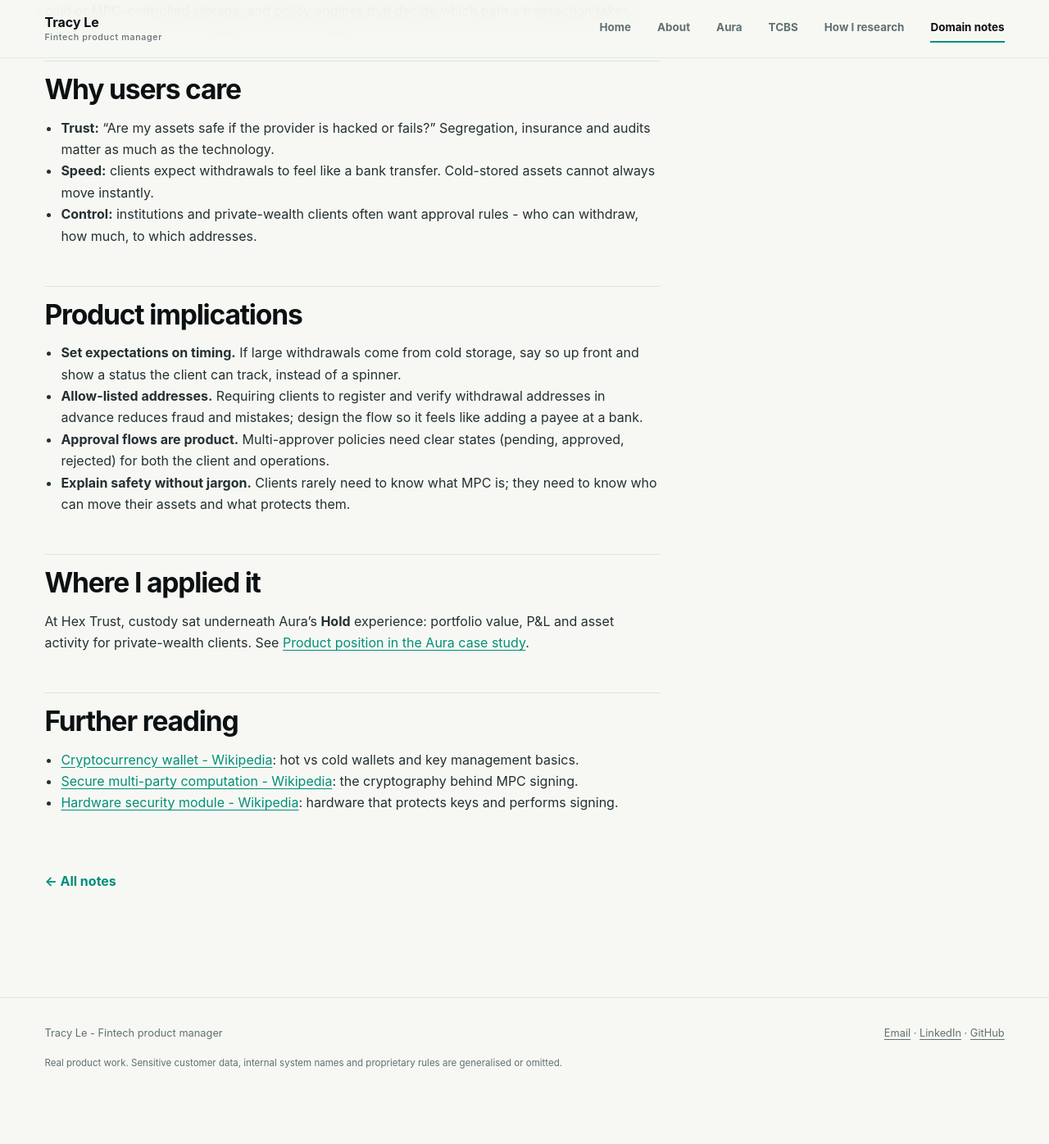
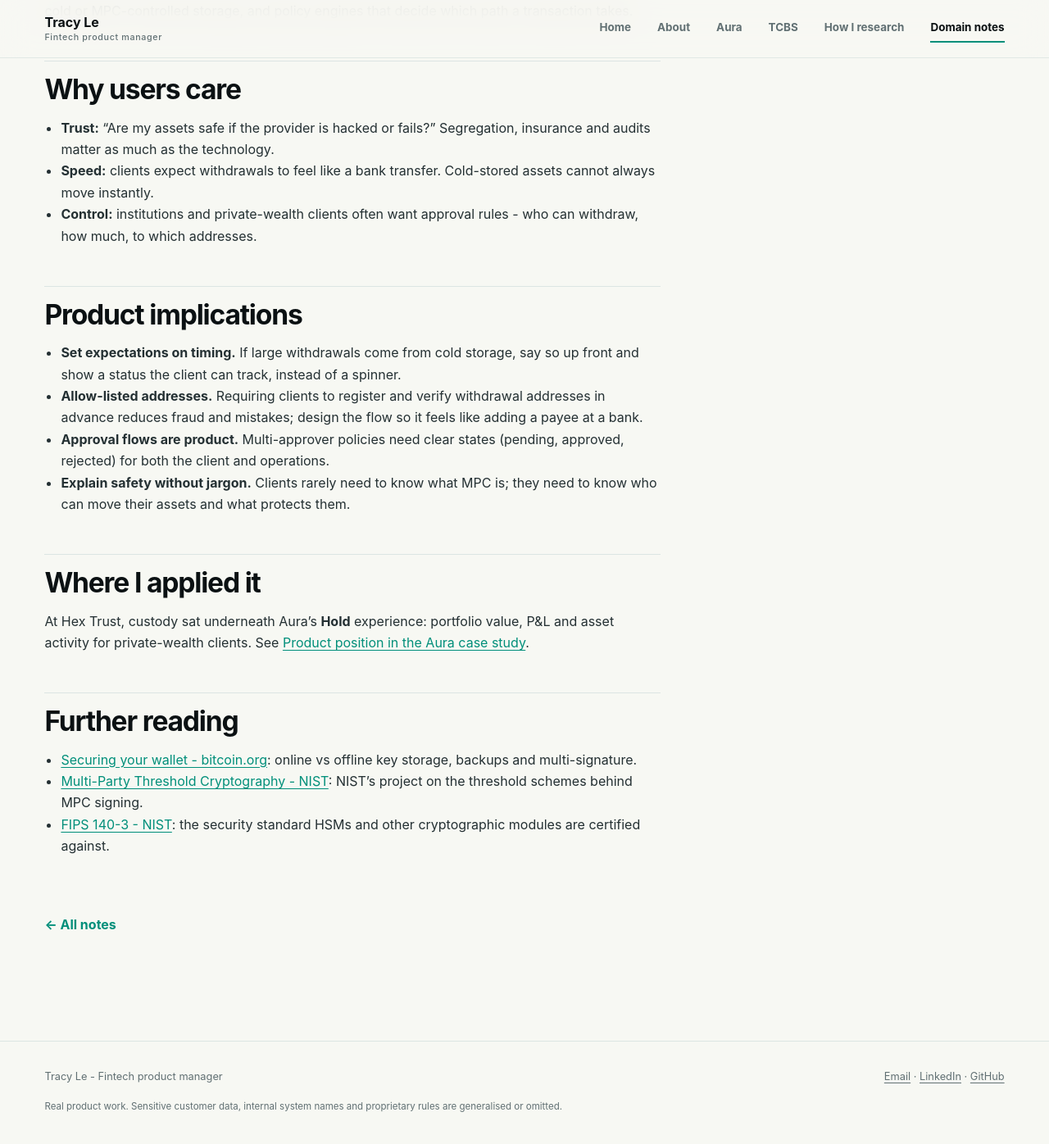
Before and after one commit to tham-tracy/tham-tracy.github.io, a Jekyll site: the page built from _notes/custody.md, in a window 1280 px wide and 1400 px high, scrolled down 1221 px. Shown: the top 1396 px of the window at 82% size. Built offline with Jekyll 4.4.1, drawn with Linux system fonts in a browser that asks for light colours; before the commit the page ends 2568 px from its top, so only the background shows below that.

Commit message:
Swap Wikipedia sources for primary ones and polish notes
- Replace all Wikipedia further-reading links with NIST, bitcoin.org,
  FinCEN, Federal Reserve, MAS, ethereum.org and BIS sources
- Add slashing and smart-contract risk to the crypto yield note
- Say "3 products" on About, since TrueProfit is e-commerce
- Raise phone scroll offset so in-page links clear the sticky header

Co-Authored-By: Claude Opus 5.5 <noreply@anthropic.com>

```diff
--- a/_notes/custody.md
+++ b/_notes/custody.md
@@ -42,6 +42,6 @@ At Hex Trust, custody sat underneath Aura's **Hold** experience: portfolio value
 
 ## Further reading
 
-- [Cryptocurrency wallet - Wikipedia](https://en.wikipedia.org/wiki/Cryptocurrency_wallet): hot vs cold wallets and key management basics.
-- [Secure multi-party computation - Wikipedia](https://en.wikipedia.org/wiki/Secure_multi-party_computation): the cryptography behind MPC signing.
-- [Hardware security module - Wikipedia](https://en.wikipedia.org/wiki/Hardware_security_module): hardware that protects keys and performs signing.
+- [Securing your wallet - bitcoin.org](https://bitcoin.org/en/secure-your-wallet): online vs offline key storage, backups and multi-signature.
+- [Multi-Party Threshold Cryptography - NIST](https://csrc.nist.gov/projects/threshold-cryptography): NIST's project on the threshold schemes behind MPC signing.
+- [FIPS 140-3 - NIST](https://csrc.nist.gov/pubs/fips/140-3/final): the security standard HSMs and other cryptographic modules are certified against.
--- a/assets/style.css
+++ b/assets/style.css
@@ -436,3 +436,8 @@ td { background: var(--white); color: var(--ink-2); font-size: .94rem; }
 .work-intro { padding-bottom: 0; }
 .work-intro .section-heading { margin-bottom: 0; }
 .trueprofit-card .impact-grid dd { font-size: 1.15rem; }
+
+/* Phone: stacked sticky nav is taller, so in-page anchors need more offset */
+@media (max-width: 42rem) {
+  html { scroll-padding-top: 8rem; }
+}
```
Also changed, not shown: _notes/crypto-yield.md (+4 -4 lines), _notes/on-off-ramps.md (+2 -3 lines), _notes/stablecoins.md (+1 -1 lines), about.md (+1 -1 lines).
